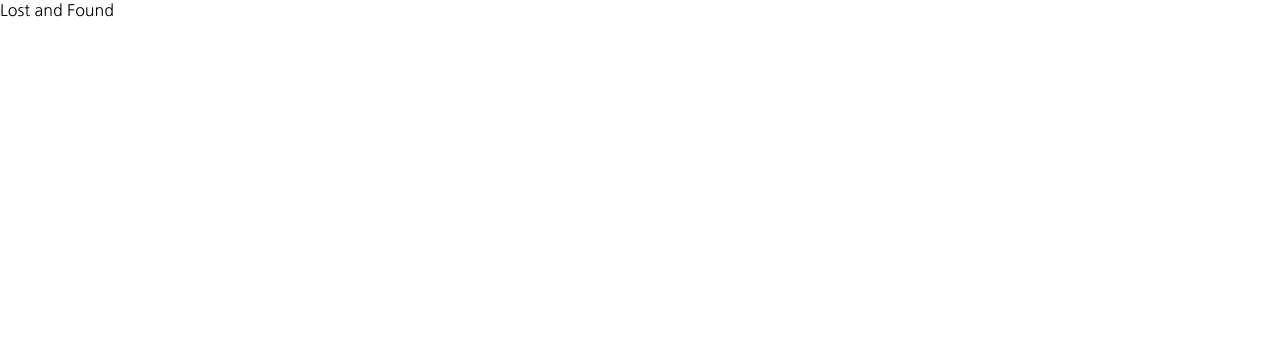
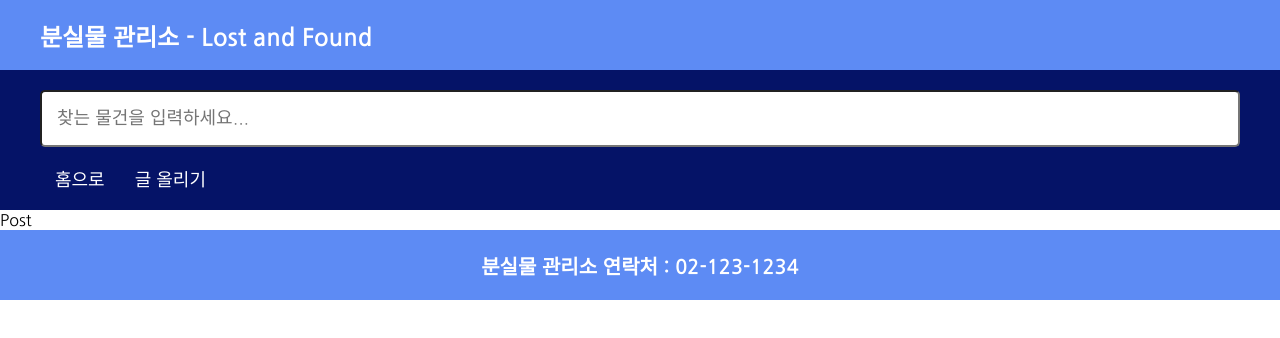
Before and after one commit to yebinp1102/lost-and-found, a React (Create React App) app: page /post in a window 1280 px wide. Shown: the top 338 px of the page. Built offline with nearby package versions, Linux system fonts and the light colour scheme.

Commit message:
create header & navbar & footer

```diff
--- a/package.json
+++ b/package.json
@@ -6,9 +6,12 @@
     "@testing-library/jest-dom": "^5.16.2",
     "@testing-library/react": "^12.1.4",
     "@testing-library/user-event": "^13.5.0",
+    "axios": "^0.26.1",
     "react": "^17.0.2",
     "react-dom": "^17.0.2",
+    "react-router-dom": "^6.2.2",
     "react-scripts": "5.0.0",
+    "styled-components": "^5.3.3",
     "web-vitals": "^2.1.4"
   },
   "scripts": {
--- a/src/App.js
+++ b/src/App.js
@@ -1,9 +1,27 @@
+import Footer from "./components/Footer/Footer";
+import Navbar from "./components/Navbar/Navbar";
+import Header from "./components/Header/Header"
+import Home from "./pages/Home";
+import { useState } from "react";
+import {BrowserRouter, Routes, Route} from 'react-router-dom'
+import Post from "./pages/Post";
+
 
 function App() {
+  const [search, setSearch] = useState('');
   return (
-    <div className="App">
-      Lost and Found
-    </div>
+    <BrowserRouter>
+      <Header />
+      <Navbar
+        search={search}
+        setSearch={setSearch}
+      />
+      <Routes>
+        <Route path="/" element={<Home />} />
+        <Route path="/post" element={<Post />} />
+      </Routes>
+      <Footer />
+    </BrowserRouter>
   );
 }
 
--- /dev/null
+++ b/src/components/Footer/Footer.js
@@ -0,0 +1,25 @@
+import React from 'react';
+import styled from 'styled-components';
+
+const Footer = () => {
+  return (
+    <FooterWrap>
+      <div className='container'>
+        <p>분실물 관리소 연락처 : 02-123-1234</p>
+      </div>
+    </FooterWrap>
+  )
+}
+
+export default Footer
+
+const FooterWrap = styled.div`
+  height: 70px;
+  background-color: #5D8BF4;
+  color: #fff;
+  display: flex;
+  text-align: center;
+  font-size: 20px;
+  font-weight: bold;
+  align-items: center;
+`;
--- /dev/null
+++ b/src/components/Header/Header.js
@@ -0,0 +1,23 @@
+import React from 'react'
+import styled from 'styled-components';
+
+const Header = () => {
+  return (
+    <HeaderWrap>
+      <div className='container'>
+        <h2>분실물 관리소 - Lost and Found</h2>
+      </div>
+    </HeaderWrap>
+  )
+}
+
+export default Header
+
+const HeaderWrap = styled.header`
+  height: 70px;
+  background-color: #5D8BF4;
+  color: #fff;
+  display: flex;
+  align-items: center;
+
+`;
--- /dev/null
+++ b/src/components/Navbar/Navbar.js
@@ -0,0 +1,70 @@
+import React from 'react'
+import { Link } from 'react-router-dom';
+import styled from 'styled-components';
+
+const Navbar = ({search, setSearch}) => {
+  return (
+    <Nav>
+      <div className='container'>
+        <form>
+          <label htmlFor='searchItem' />
+          <input
+            id='searchItem'
+            type='text'
+            placeholder='찾는 물건을 입력하세요...'
+            value={search}
+            onChange={(e)=>setSearch(e.target.value)}
+          />
+        </form>
+        <div className='navWrap'>
+          <Link to='/'>홈으로</Link>
+          <Link to='/post'>글 올리기</Link>
+        </div>
+      </div>
+    </Nav>
+  )
+}
+
+export default Navbar
+
+const Nav = styled.nav`
+  background-color: #051367;
+  color: #fff;
+  padding: 20px;
+
+  .container{
+    height: 100px;
+    display: flex;
+    flex-direction: column;
+    justify-content: space-between;
+
+    a{
+      color: #fff;
+    }
+
+    form{
+      input{
+        width: 100%;
+        padding: 15px;
+        outline: none;
+        font-size: 18px;
+        border-radius: 5px;
+      }
+    }
+
+    .navWrap{
+      display: flex;
+      align-items: center;
+
+      a{
+        font-size: 18px;
+        padding: 18px 15px;
+        box-sizing: content-box;
+      }
+      a:hover{
+        font-weight: bold;
+        border-bottom: 5px solid #fff;
+      }
+    }
+  }
+`;
--- a/src/index.css
+++ b/src/index.css
@@ -4,3 +4,13 @@
   box-sizing: border-box;
   font-family: 'Nanum Gothic', sans-serif;
 }
+
+a{
+  text-decoration: none;
+}
+
+.container{
+  max-width: 1200px;
+  margin: 0 auto;
+  flex: 1;
+}
--- /dev/null
+++ b/src/pages/Home.js
@@ -0,0 +1,9 @@
+import React from 'react'
+
+const Home = () => {
+  return (
+    <div>Home</div>
+  )
+}
+
+export default Home
--- /dev/null
+++ b/src/pages/Post.js
@@ -0,0 +1,9 @@
+import React from 'react'
+
+const Post = () => {
+  return (
+    <div>Post</div>
+  )
+}
+
+export default Post
```
Also changed, not shown: 2 other files (tests, documents, lock files or other folders).
